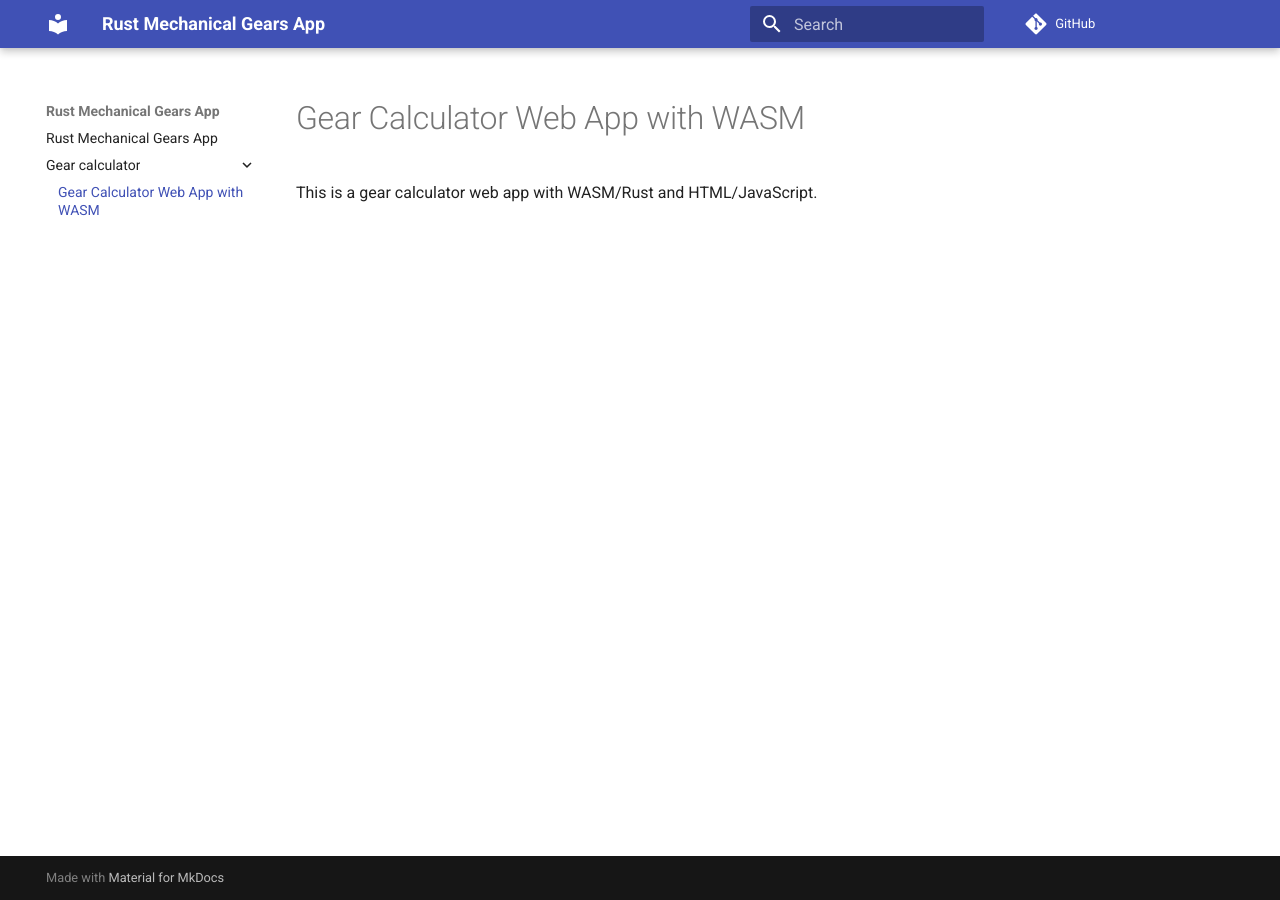
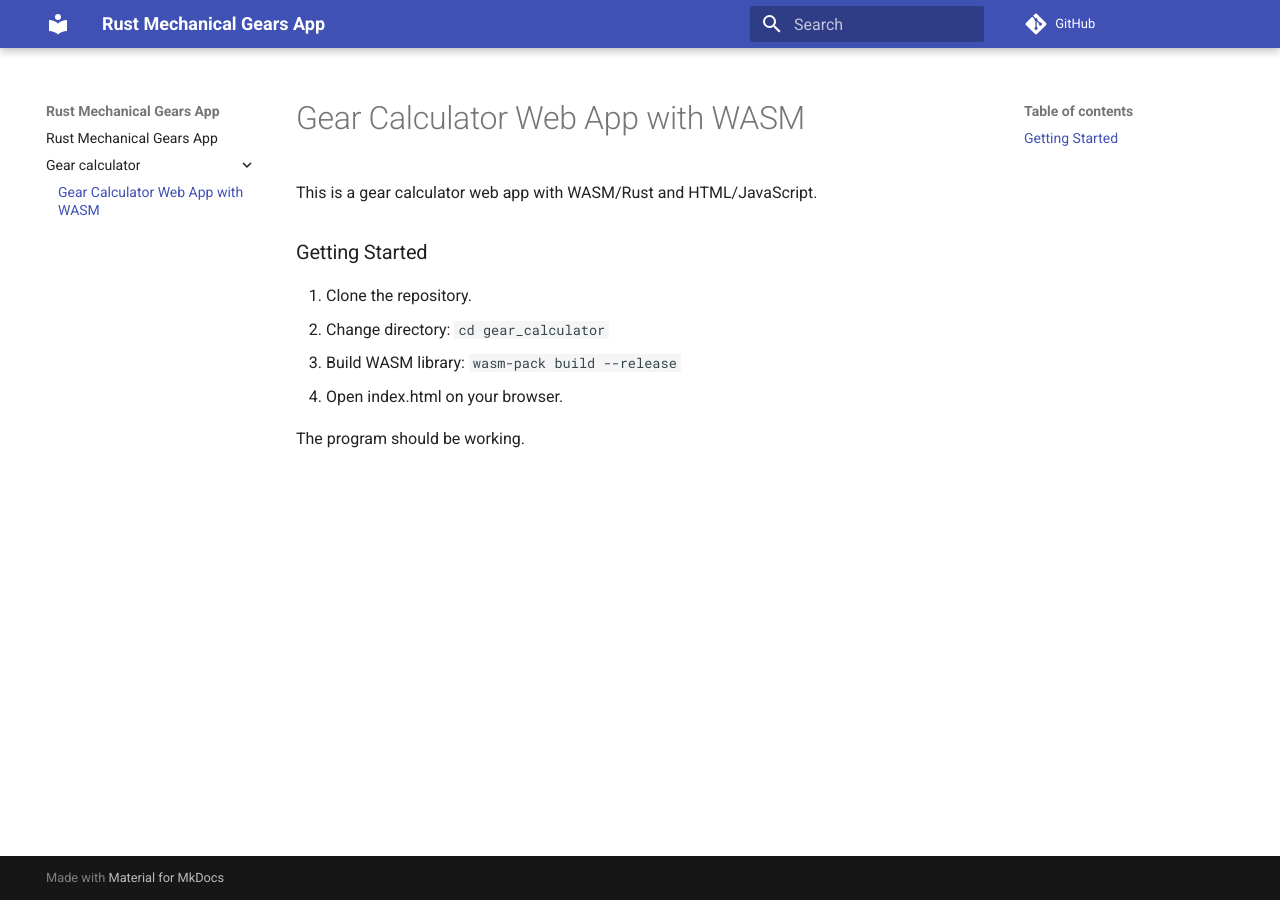
Before and after one commit to lulunac27a/rust-mechanical-gears-app, an MkDocs documentation site: the page built from docs/gear_calculator/index.md, in a window 1280 px wide. Built offline with MkDocs 1.6.1 and Material for MkDocs 9.7.7, drawn with Linux system fonts in a browser that asks for light colours; comment, search, counter and statistics services are not loaded.

Commit message:
Add getting started in gear calculator README

```diff
--- a/docs/gear_calculator/index.md
+++ b/docs/gear_calculator/index.md
@@ -1,3 +1,12 @@
 # Gear Calculator Web App with WASM
 
 This is a gear calculator web app with WASM/Rust and HTML/JavaScript.
+
+### Getting Started
+
+1. Clone the repository.
+2. Change directory: `cd gear_calculator`
+3. Build WASM library: `wasm-pack build --release`
+4. Open index.html on your browser.
+
+The program should be working.
```
Also changed, not shown: gear_calculator/README.md (+9 -0 lines).
